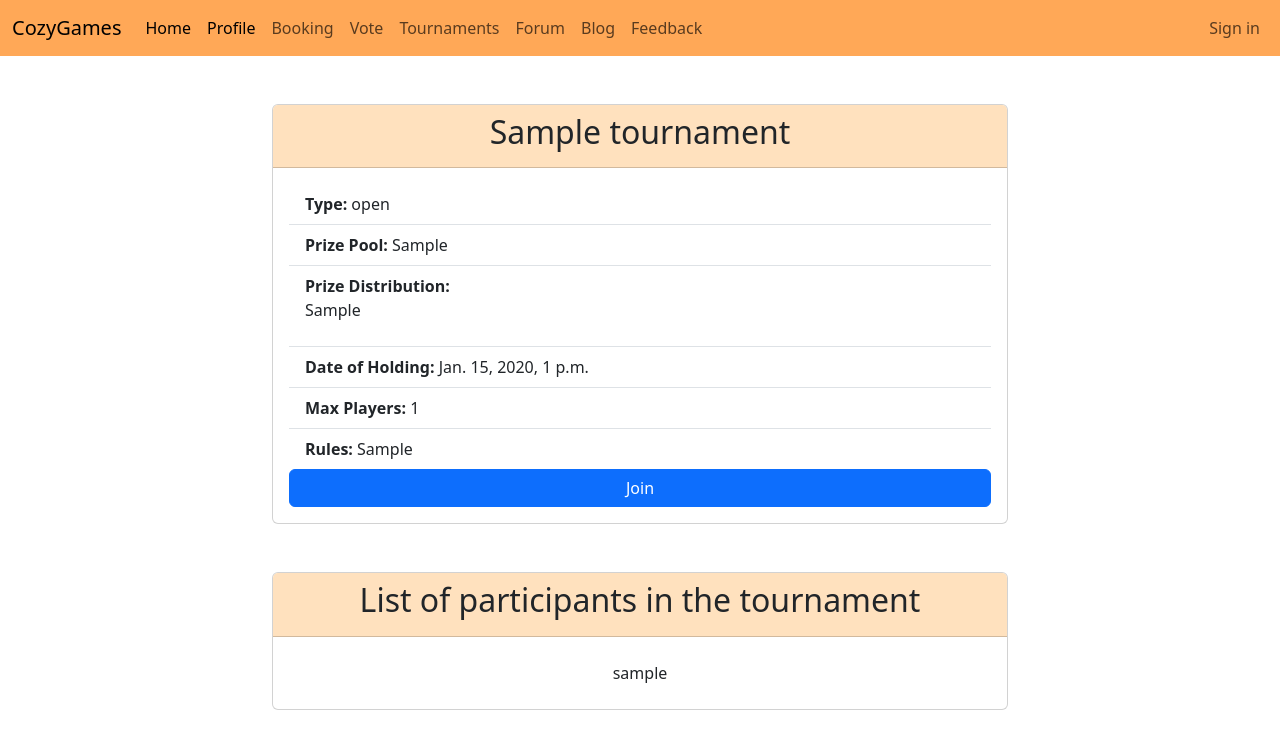
After one commit to Crusazer/CozyGames, a Django app: page /forum/tournament/1/ in a window 1280 px wide. The commit adds this page. Shown: the top 749 px of the page. Run offline with Django 5.2, Linux system fonts and the light colour scheme; tables that the repository leaves empty hold one stand-in row (values such as "Sample post"); parts of the project's set-up code (start-up, migrations or seed data) failed here and were passed over.

Commit message:
Added tournaments and tournament detail pages. Added create tournament page. Added finished tournaments and finished tournament_detail pages Changed voting page. Deleted info button.

```diff
--- a/cozygames/templates/cozygames/booking.html
+++ b/cozygames/templates/cozygames/booking.html
@@ -18,7 +18,7 @@
             </form>
         </div>
         <div class="row-1 d-flex justify-content-center">
-            <a href="{% url 'cozygames:cancel_bookings' %}">Cancel reservation</a>
+            <a href="{% url 'cozygames:cancel_bookings' %}">My reservation</a>
         </div>
         {% if tables %}
         <div class="row-1 d-flex justify-content-center">
--- a/cozygames/urls.py
+++ b/cozygames/urls.py
@@ -1,4 +1,6 @@
 from django.urls import path
+from django.views.i18n import JavaScriptCatalog
+
 from . import views
 
 app_name = 'cozygames'
--- a/cozygames/views.py
+++ b/cozygames/views.py
@@ -150,6 +150,7 @@ class VotingView(generic.View):
 
 
 class CardGameInfoView(View):
+    @method_decorator(cache_page(60 * 60 * 3))  # 3 hors
     def get(self, request, game_id):
         game = get_object_or_404(CardGame, pk=game_id)
         return render(request, 'cozygames/card_game_info.html', {'game': game})
--- a/cozygames_core/templates/base.html
+++ b/cozygames_core/templates/base.html
@@ -35,10 +35,7 @@
                     <a class="nav-link" href="{% url 'cozygames:voting' %}">Vote</a>
                 </li>
                 <li class="nav-item">
-                    <a class="nav-link" href="#">Shop</a>
-                </li>
-                <li class="nav-item">
-                    <a class="nav-link" href="#">Tournaments</a>
+                    <a class="nav-link" href="{% url 'forum:tournaments' %}">Tournaments</a>
                 </li>
                 <li class="nav-item">
                     <a class="nav-link" href="{% url 'forum:themes' %}">Forum</a>
@@ -83,11 +80,13 @@
 {% endif %}
 {% block body %}
 {% endblock %}
+
 {% block scripts %}
 <script src="https://ajax.googleapis.com/ajax/libs/jquery/3.6.0/jquery.min.js"></script>
 <script src="https://cdn.jsdelivr.net/npm/bootstrap@5.3.3/dist/js/bootstrap.bundle.min.js"
         integrity="sha384-YvpcrYf0tY3lHB60NNkmXc5s9fDVZLESaAA55NDzOxhy9GkcIdslK1eN7N6jIeHz"
         crossorigin="anonymous"></script>
 {% endblock %}
+
 </body>
 </html>
--- /dev/null
+++ b/forum/templates/forum/tournament_detail.html
@@ -0,0 +1,118 @@
+{% extends 'base.html' %}
+{% block title %}CozyGames: Tournament {% endblock %}
+{% block body %}
+{% if tournament.approved %}
+<div class="container mt-5">
+    <div class="row justify-content-center">
+        <div class="col-lg-8">
+            <div class="card">
+                <div class="card-header" style="background-color: #ffe1be;">
+                    <h2 class="card-title text-center">{{ tournament.title }}</h2>
+                </div>
+                <div class="card-body">
+                    <ul class="list-group list-group-flush">
+                        <li class="list-group-item"><strong>Type:</strong> {{ tournament.get_type_display }}</li>
+                        <li class="list-group-item"><strong>Prize Pool:</strong> {{ tournament.prize_pool }}</li>
+                        <li class="list-group-item"><strong>Prize Distribution:</strong>
+                            {{ tournament.prize_distribution|linebreaks }}
+                        <li class="list-group-item"><strong>Date of Holding:</strong> {{ tournament.date }}</li>
+                        <li class="list-group-item"><strong>Max Players:</strong> {{ tournament.max_players }}</li>
+                        <li class="list-group-item"><strong>Rules:</strong> {{ tournament.rules }}</li>
+                    </ul>
+                    {% if user_is_joined %}
+                    <form action="{% url 'forum:leave_tournament' %}" method="post"
+                          class="d-flex align-items-center">
+                        {% csrf_token %}
+                        <input type="hidden" name="tournament_id" value="{{ tournament.pk }}">
+                        <button type="submit" class="btn btn-primary w-100">Leave</button>
+                    </form>
+                    {% else %}
+                    <form action="{% url 'forum:tournament_detail' tournament.id %}" method="post"
+                          class="d-flex align-items-center">
+                        {% csrf_token %}
+                        <input type="hidden" name="tournament_id" value="{{ tournament.pk }}">
+                        <button type="submit" class="btn btn-primary w-100">Join</button>
+                    </form>
+                    {% endif %}
+                </div>
+            </div>
+        </div>
+    </div>
+</div>
+
+<div class="container mt-5">
+    <div class="row justify-content-center">
+        <div class="col-lg-8">
+            <div class="card">
+                <div class="card-header" style="background-color: #ffe1be;">
+                    <h2 class="card-title text-center">List of participants in the tournament</h2>
+                </div>
+                <div class="card-body">
+                    <ul class="list-group list-group-flush">
+                        {% for participant in tournament.participants.all %}
+                        {% if participant.status == 'A' %}
+                        <li class="list-group-item d-flex justify-content-between align-items-center">
+                            {% if user == tournament.author %}
+                            <div>{{ participant.user.username }}</div>
+                            <form method="post" action="{% url 'forum:remove_participant' %}">
+                                {% csrf_token %}
+                                <input type="hidden" value="{{ participant.pk }}" name="participant_id">
+                                <input type="hidden" value="{{ tournament.pk }}" name="tournament_id">
+                                <button type="submit" class="btn btn-danger">Remove</button>
+                            </form>
+                            {% else %}
+                            <div class="text-center w-100">{{ participant.user.username }}</div>
+                            {% endif %}
+                        </li>
+                        {% endif %}
+                        {% empty %}
+                        <li class="list-group-item text-center">No one has joined yet</li>
+                        {% endfor %}
+                    </ul>
+
+
+                </div>
+            </div>
+        </div>
+    </div>
+</div>
+
+{% if tournament.type == 'CL' %}
+<div class="container mt-5">
+    <div class="row justify-content-center">
+        <div class="col-lg-8">
+            <div class="card">
+                <div class="card-header" style="background-color: #ffe1be;">
+                    <h2 class="card-title text-center">Wish to be joined</h2>
+                </div>
+                <div class="card-body">
+                    <ul class="list-group list-group-flush text-center">
+                        {% for participant in tournament.participants.all %}
+                        {% if participant.status == 'P' %}
+                        <li class="list-group-item d-flex justify-content-between align-items-center">
+                            {% if user == tournament.author %}
+                            <div>{{ participant.user.username }}</div>
+                            <form method="post" action="{% url 'forum:add_participant' %}">
+                                {% csrf_token %}
+                                <input type="hidden" value="{{ participant.pk }}" name="participant_id">
+                                <input type="hidden" value="{{ tournament.id }}" name="tournament_id">
+                                <button type="submit" class="btn btn-success">Add</button>
+                            </form>
+                            {% else %}
+                            <div class="text-center w-100">{{ participant.user.username }}</div>
+                            {% endif %}
+                            {% endif %}
+                            {% empty %}
+                        <li class="list-group list-group-flush text-center">No one wish to be joined yet</li>
+                        {% endfor %}
+                    </ul>
+                </div>
+            </div>
+        </div>
+    </div>
+</div>
+{% endif %}
+{% else %}
+<h1 class="text-center">This is not approved tournament</h1>
+{% endif %}
+{% endblock %}
--- a/forum/urls.py
+++ b/forum/urls.py
@@ -8,7 +8,19 @@ urlpatterns = [
     path('question_detail/<int:question_id>/', views.QuestionDetail.as_view(), name='question_detail'),
     path('create_message/', views.CreateMessageView.as_view(), name='create_message'),
     path('create_question/', views.CreateQuestionView.as_view(), name='create_question'),
+
     path('client_reviews/', views.ClientReviewView.as_view(), name='client_reviews'),
     path('create_review/', views.CreateClientReviewView.as_view(), name='create_review'),
-    path('blog/', views.BlogView.as_view(), name='blog')
+
+    path('blog/', views.BlogView.as_view(), name='blog'),
+
+    path('tournaments/', views.TournamentsView.as_view(), name='tournaments'),
+    path('tournament/<int:tournament_id>/', views.TournamentDetailView.as_view(), name='tournament_detail'),
+    path('finished_tournaments/', views.FinishedTournamentsView.as_view(), name='finished_tournaments'),
+    path('finished_tournament_detail/<int:tournament_id>/', views.FinishedTournamentDetailView.as_view(),
+         name='finished_tournament_detail'),
+    path('tournament/add/', views.AddParticipantView.as_view(), name='add_participant'),
+    path('tournament/remove/', views.RemoveParticipantView.as_view(), name='remove_participant'),
+    path('tournament/leave_tournament/', views.LeaveTournamentView.as_view(), name='leave_tournament'),
+    path('tournament/create_tournament/', views.CreateTournamentView.as_view(), name='create_tournament')
 ]
--- a/forum/views.py
+++ b/forum/views.py
@@ -1,8 +1,13 @@
 from django.contrib import messages
+from django.contrib.auth.decorators import login_required
 from django.contrib.auth.mixins import LoginRequiredMixin
-from django.shortcuts import redirect
+from django.db.models import Prefetch
+from django.shortcuts import redirect, get_object_or_404
 from django.urls import reverse
+from django.utils import timezone
+from django.utils.decorators import method_decorator
 from django.views import generic
+from django.views.decorators.cache import cache_page
 
 from . import forms, tasks, models
 
@@ -105,3 +110,158 @@ class BlogView(generic.ListView):
     template_name = 'forum/articles.html'
     paginate_by = 10
     queryset = model.objects.all().prefetch_related('images')
+
+
+class TournamentsView(generic.ListView):
+    model = models.Tournament
+    ordering = ('-date', '-pk')
+    context_object_name = 'tournaments'
+    template_name = 'forum/tournaments.html'
+
+    def get_queryset(self):
+        return self.model.objects.filter(date__gte=timezone.now(), approved=True).all()
+
+
+class FinishedTournamentsView(generic.ListView):
+    model = models.Tournament
+    ordering = ('-date', '-pk')
+    context_object_name = 'tournaments'
+    template_name = 'forum/finished_tournaments.html'
+
+    @classmethod
+    def as_view(cls):
+        view = super().as_view()
+        return cache_page(60 * 60 * 1)(view)  # Cache the page for 3 hours
+
+    def get_queryset(self):
+        return self.model.objects.filter(date__lte=timezone.now(), approved=True).all()
+
+
+class TournamentDetailView(generic.DetailView):
+    model = models.Tournament
+    template_name = 'forum/tournament_detail.html'
+    context_object_name = 'tournament'
+    pk_url_kwarg = 'tournament_id'
+
+    def get_queryset(self):
+        return super().get_queryset().prefetch_related(
+            Prefetch('participants', queryset=models.TournamentParticipant.objects.select_related('user'))
+        )
+
+
+class FinishedTournamentDetailView(generic.DetailView):
+    model = models.Tournament
+    template_name = 'forum/finished_tournament_detail.html'
+    context_object_name = 'tournament'
+    pk_url_kwarg = 'tournament_id'
+
+    @classmethod
+    def as_view(cls):
+        view = super().as_view()
+        return cache_page(60 * 60 * 3)(view)  # Cache the page for 3 hours
+
+    def get_queryset(self):
+        return super().get_queryset().prefetch_related(
+            Prefetch('winners', queryset=models.TournamentWinner.objects.select_related('user')),
+            Prefetch('participants', queryset=models.TournamentParticipant.objects.select_related('user'))
+        )
+
+    def get_context_data(self, **kwargs):
+        context = super().get_context_data(**kwargs)
+        if self.request.user.is_authenticated:
+            if models.TournamentParticipant.objects.filter(tournament=self.kwargs.get('tournament_id'),
+                                                           user=self.request.user).first():
+                context['user_is_joined'] = True
+        return context
+
+    @method_decorator(login_required)
+    def post(self, *args, **kwargs):
+        tournament: models.Tournament = self.model.objects.filter(pk=self.request.POST.get('tournament_id', 0)).first()
+
+        if not tournament:
+            messages.warning(self.request, 'This tournament non exists')
+
+        elif timezone.now() > tournament.date:
+            messages.warning(self.request, "You can't join to finished the tournament.")
+
+        elif models.TournamentParticipant.objects.filter(user=self.request.user, tournament=tournament):
+            messages.warning(self.request, "You have already submitted")
+
+        else:
+            tournament_participant = models.TournamentParticipant(user=self.request.user, tournament=tournament)
+            if tournament.type == models.Tournament.Type.OPEN:
+                tournament_participant.status = models.TournamentParticipant.Status.APPROVED
+                messages.success(self.request, "You have joined the tournament.")
+            else:
+                messages.success(self.request, "Your application has been accepted.")
+            tournament_participant.save()
+
+        return redirect(
+            reverse('forum:tournament_detail', args=(tournament.pk,))) if tournament else (
+            redirect('forum:tournaments'))
+
+
+class AddParticipantView(LoginRequiredMixin, generic.View):
+    model = models.Tournament
+
+    def post(self, *args, **kwargs):
+        tournament = get_object_or_404(self.model, pk=self.request.POST.get('tournament_id', 0))
+
+        if self.request.user == tournament.author:
+            participant: models.TournamentParticipant = get_object_or_404(models.TournamentParticipant,
+                                                                          pk=self.request.POST.get('participant_id', 0))
+            if tournament.participants.count() < tournament.max_players:
+                participant.status = models.TournamentParticipant.Status.APPROVED
+                participant.save()
+                messages.success(self.request, f"{participant.user.username} has been successfully added to "
+                                               f"the list of participants.")
+            else:
+                messages.warning(self.request,
+                                 f"{participant.user.username} was not added. Maximum number of players reached"
+                                 f" in the tournament.")
+
+        return redirect(reverse('forum:tournament_detail', args=(tournament.pk,)))
+
+
+class RemoveParticipantView(LoginRequiredMixin, generic.View):
+    model = models.Tournament
+
+    def post(self, *args, **kwargs):
+        tournament = get_object_or_404(self.model, pk=self.request.POST.get('tournament_id', 0))
+
+        if self.request.user == tournament.author:
+            participant: models.TournamentParticipant = get_object_or_404(models.TournamentParticipant,
+                                                                          pk=self.request.POST.get('participant_id', 0))
+
+            if tournament.type == self.model.Type.OPEN:
+                participant.delete()
+            elif tournament.type == models.Tournament.Type.CLOSED:
+                participant.status = models.TournamentParticipant.Status.PENDING
+                participant.save()
+
+            messages.success(self.request,
+                             f"{participant.user.username} has been successfully excluded from the list of "
+                             f"participants.")
+
+        return redirect(reverse('forum:tournament_detail', args=(tournament.pk,)))
+
+
+class LeaveTournamentView(LoginRequiredMixin, generic.View):
+    def post(self, *args, **kwargs):
+        tournament = get_object_or_404(models.Tournament, pk=self.request.POST.get('tournament_id', 0))
+        participant = models.TournamentParticipant.objects.filter(user=self.request.user, tournament=tournament).first()
+        if participant:
+            participant.delete()
+            messages.success(self.request, "You have left the tournament.")
+        return redirect(reverse('forum:tournament_detail', args=(tournament.pk,)))
+
+
+class CreateTournamentView(LoginRequiredMixin, generic.FormView):
+    template_name = 'forum/create_tournament.html'
+    form_class = forms.CreateTournamentForm
+
+    def form_valid(self, form):
+        form.save()
+        messages.success(self.request, "The tournament has been successfully created. Please await moderator "
+                                       "approval.")
+        return redirect(reverse('forum:tournaments'))
```
Also changed, not shown: cozygames/templates/cozygames/voting.html (+2 -6 lines), forum/admin.py (+22 -0 lines), forum/forms.py (+43 -3 lines), forum/models.py (+49 -0 lines), forum/templates/forum/client_reviews.html (+6 -7 lines), forum/templates/forum/create_tournament.html (added, +39 -0 lines), forum/templates/forum/finished_tournament_detail.html (added, +77 -0 lines), forum/templates/forum/finished_tournaments.html (added, +53 -0 lines), forum/templates/forum/tournaments.html (added, +86 -0 lines).
